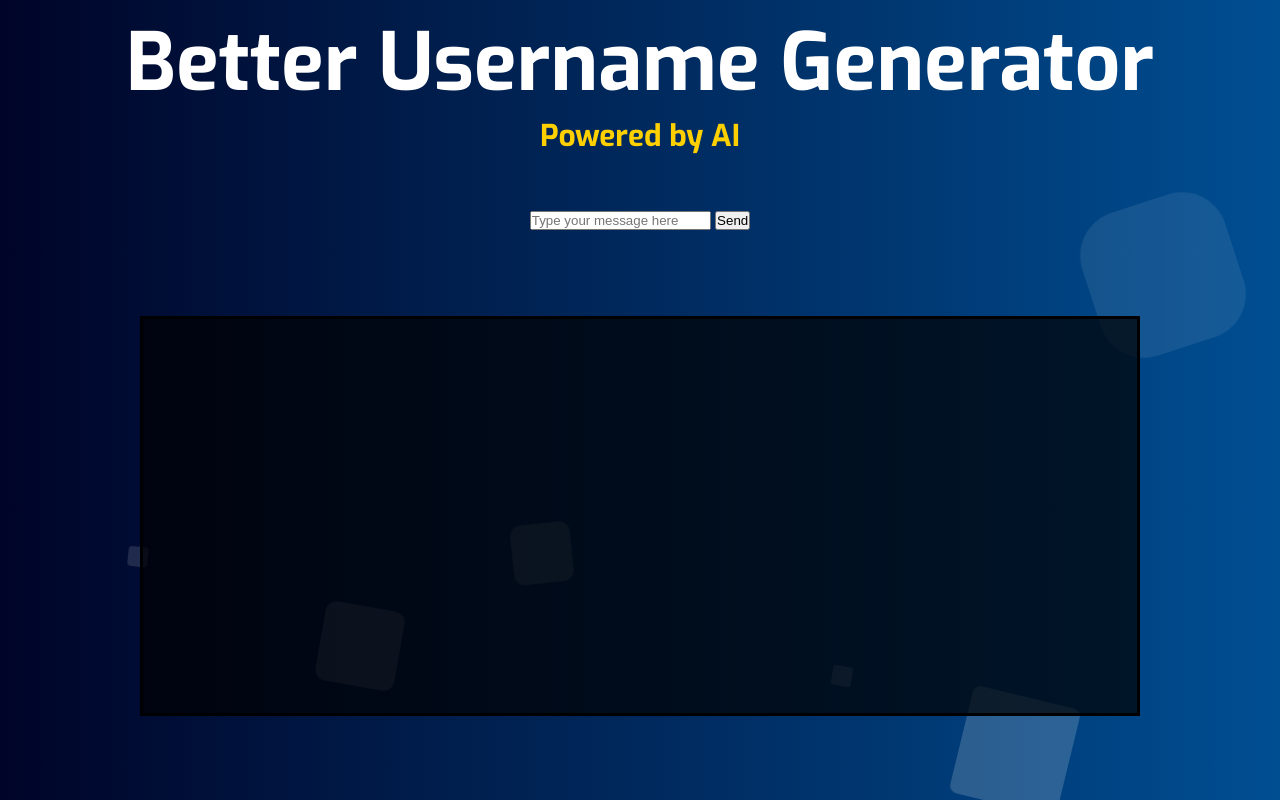
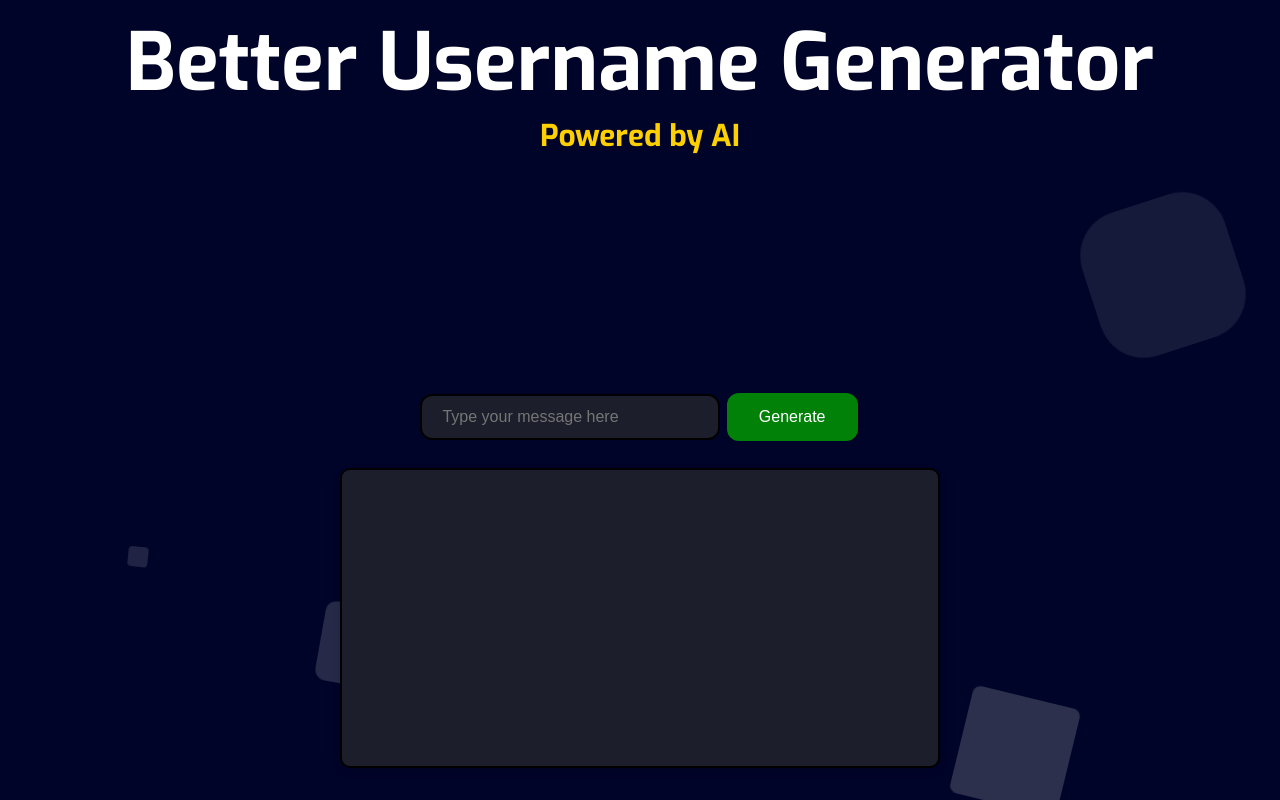
Before and after one commit to Vegard755/FlaskApp, a Flask app: page / in a window 1280 px wide. Run offline with Flask 3, Linux system fonts and the light colour scheme.

Commit message:
ui fixes

```diff
--- a/static/css/styles.css
+++ b/static/css/styles.css
@@ -26,43 +26,77 @@ body {
     top: -230px;
 }
 
+
 .context h3 {
     text-align: center;
     color: #ffd000;
     font-size: 30px;
     position: relative;
     top: -230px;
+}
+
+.custom-input-box {
+    width: 100%; /* Full width */
+    max-width: 300px;
+    padding: 12px 20px; /* Some padding */
+    margin: 8px 0; /* Some margin */
+    box-sizing: border-box; /* Include padding and border in the element's total width and height */
+    border: 2px solid #000000; /* Gray border */
+    background-color: #1c1f2b;
+    color: #a1a1a1;
+    border-radius: 12px; /* Rounded corners */
+    font-size: 16px; /* Increase font size */
+    transition: border-color 0.3s ease; /* Smooth transition for border color */
 
 }
 
-.message-box {
-    width: 100%;
-    position: absolute;
-    top: 50%;
-    transform: translateY(-50%);
-    bottom: -300px;
+.custom-button {
+    background-color: #028109;
+    color: #fff;
+    padding: 15px 32px;
     text-align: center;
+    display: inline-block;
+    font-size: 16px;
+    margin: 4px 2px;
+    cursor: pointer;
+    border-radius: 12px;
+    overflow: hidden;
+    transition: background-color 0.3s ease;
+    border: none;
+    position: relative; /* Important for positioning the pseudo-element */
+    z-index: 1;
+
 }
+
+.custom-button:hover {
+    background-color: #45a049; /* Darker green on hover */
+}
+
+
 
 .response-box {
     width: 80%; /* Adjust the width as needed */
-    max-width: 1000px; /* Set a maximum width */
-    margin: -70px auto 0; /* Center the box and add top margin */
-    min-height: 400px; /* Set a minimum height */
-    max-height: 400px; /* Set a maximum height */
-    background-color: #000000b2; /* Background color for the response box */
-    border: 3px solid #000000; /* Border for the response box */
+    max-width: 600px; /* Set a maximum width */
+    margin: 20px auto 0; /* Center the box and add top margin */
+    min-height: 300px; /* Set a minimum height */
+    max-height: 300px; /* Set a maximum height */
+    background-color: #1c1f2b; /* Light background color */
+    border: 2px solid #000000; /* Light gray border */
+    border-radius: 10px; /* Rounded corners */
+    box-shadow: 0 4px 8px rgba(0, 0, 0, 0.1); /* Subtle shadow */
     overflow-y: auto; /* Enable vertical scrolling if content overflows */
     text-align: left; /* Align text to the left */
-    padding: 20px; /* Add padding for better readability */
+    padding: 15px; /* Add padding for better readability */
     box-sizing: border-box; /* Ensure padding and border are included in the width and height */
+    font-size: 16px; /* Font size */
+    color: #b4b4b4; /* Text color */
+    position: relative; /* Position relative */
+    z-index: 1; /* Set z-index to 1 */
 }
 
-.response-box p {
-    margin: 0;
-    padding: 5px 0;
-}
 
+
+/* Media query for mobile devices */
 @media (max-width: 600px) {
     .response-box {
         width: 90%; /* Adjust the width for mobile devices */
@@ -73,10 +107,11 @@ body {
 }
 
 
+
+
+
 .area {
     background: #000428;
-    background: -webkit-linear-gradient(to right, #000428, #004e92);
-    background: linear-gradient(to right, #000428, #004e92);
     width: 100%;
     height: 100vh;
 }
--- a/templates/index.html
+++ b/templates/index.html
@@ -31,9 +31,9 @@
         <h3>Powered by AI</h3>
         <div class="message-box">
             <form onsubmit="sendMessage(); return false;">
-                <input type="text" id="chatInput" placeholder="Type your message here">
-                <button onClick="sendMessage()">Send</button>
-
+                <input type="text" id="chatInput" class="custom-input-box" placeholder="Type your message here">
+                <button class="custom-button" onClick="sendMessage()">Generate</button>
+                <div class="background-button"></div>
             </form>
         </div>
         <div class="response-box">
```
